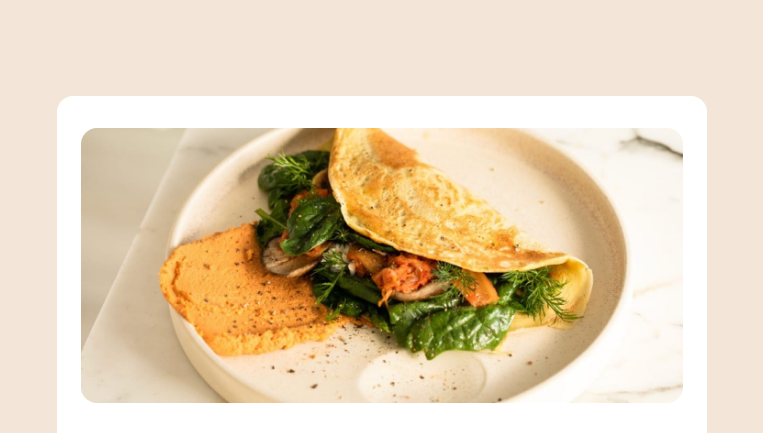
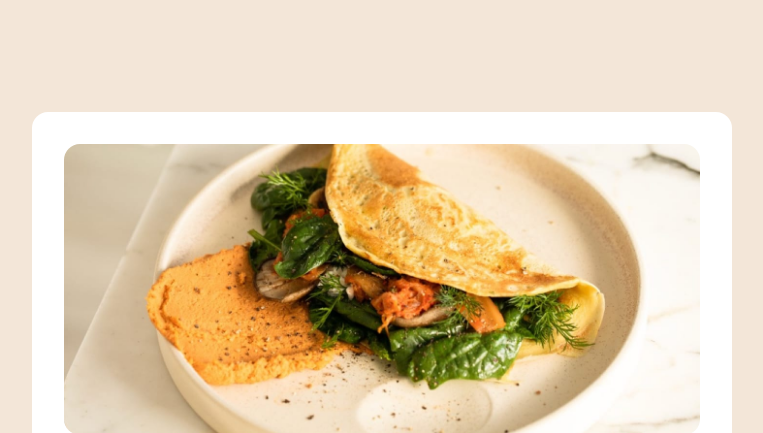
Before and after one commit to Veeraarun/Frontend-Mentor_Recipe-page-solution, a plain HTML site: page index.html in a window 1280 px wide. Shown: the top 433 px of the page, without its empty margins (258-1021 px from the left). Drawn offline with Linux system fonts and the light colour scheme.

Commit message:
modifed the max-width

```diff
--- a/style.css
+++ b/style.css
@@ -36,11 +36,11 @@ body {
 main {
   background-color: var(--white);
   border-radius: 1rem;
-  max-width: 650px;
-  padding: 1rem 1.5rem;
+  max-width: 700px;
+  padding: 1rem 2rem;
   margin-left: auto;
   margin-right: auto;
-  margin-top: 5rem;
+  margin-top: 6rem;
 }
 
 /* Common list styles */
```
